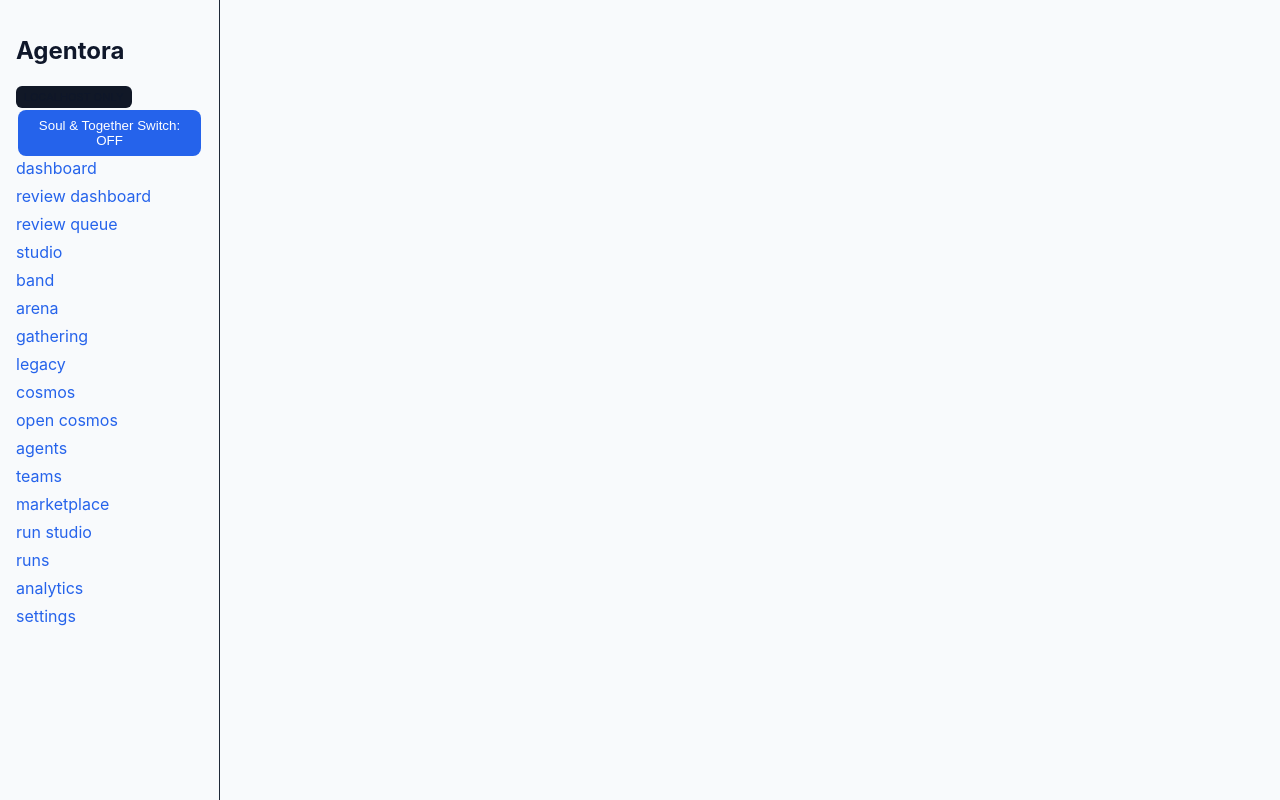
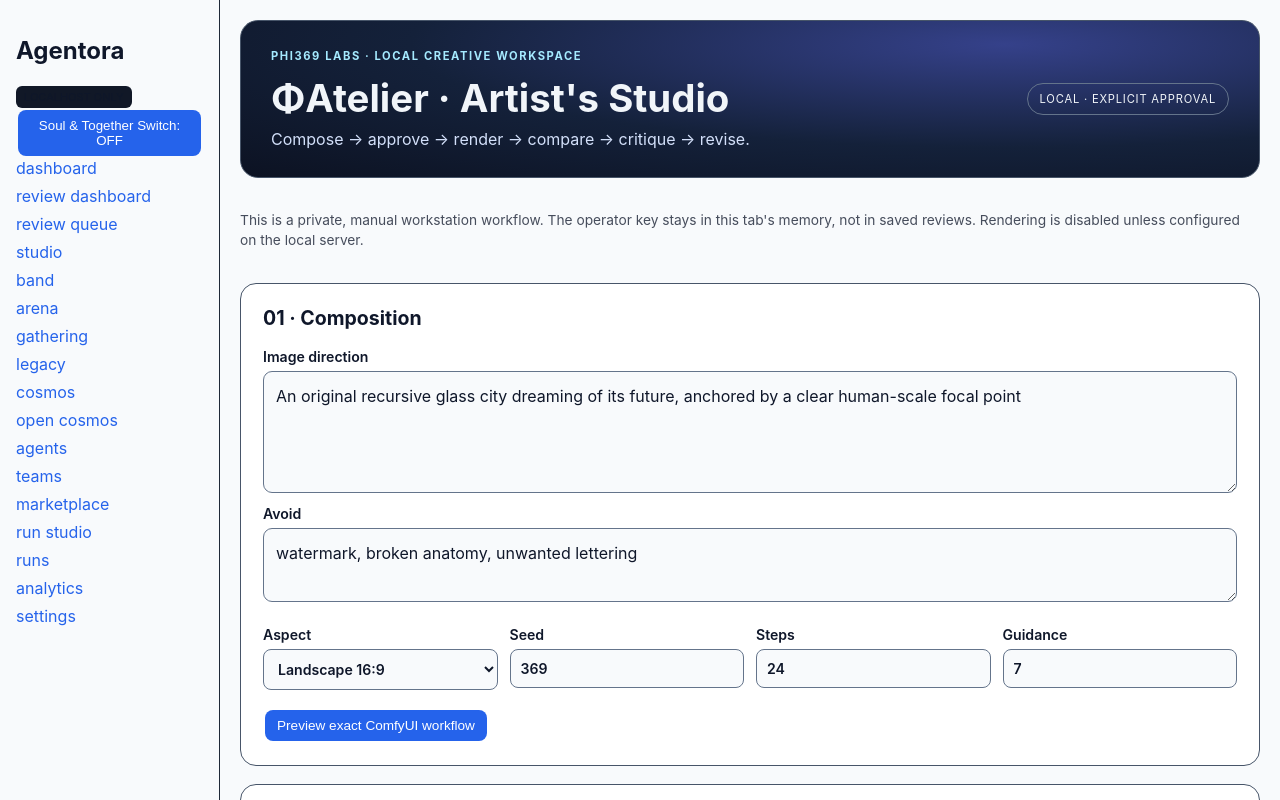
Before and after one commit to MichaelWave369/Agentora, a React (Vite) app in the folder web/: page /phi-atelier in a window 1280 px wide. Shown: the top 800 px of the page. Built offline with nearby package versions, Linux system fonts and the light colour scheme; no server answers.

Commit message:
feat(atelier): promote Rung 5 changes in web/src/main.tsx

```diff
--- a/web/src/main.tsx
+++ b/web/src/main.tsx
@@ -13,6 +13,7 @@ import Runs from './pages/Runs'
 import Analytics from './pages/Analytics'
 import Settings from './pages/Settings'
 import StudioMode from './pages/StudioMode'
+import PhiAtelierStudio from './pages/PhiAtelierStudio'
 import BandMode from './pages/BandMode'
 import ArenaMode from './pages/ArenaMode'
 import GatheringMode from './pages/GatheringMode'
@@ -30,6 +31,7 @@ ReactDOM.createRoot(document.getElementById('root')!).render(
           <Route path='/review-queue' element={<ReviewQueue/>}/>
           <Route path='/review-dashboard' element={<ReviewDashboard/>}/>
           <Route path='/studio-mode' element={<StudioMode/>}/>
+          <Route path='/phi-atelier' element={<PhiAtelierStudio/>}/>
           <Route path='/band-mode' element={<BandMode/>}/>
           <Route path='/arena-mode' element={<ArenaMode/>}/>
           <Route path='/gathering-mode' element={<GatheringMode/>}/>
```
